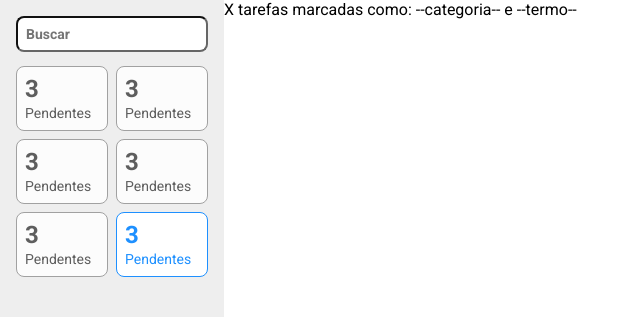
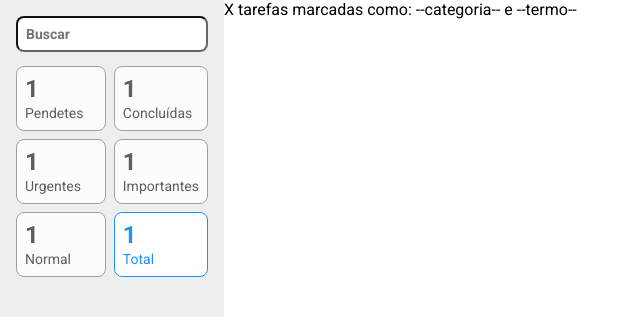
Before and after one commit to dayaneglsantos/Projeto5-EBAC-TodoList, a React (Create React App) app: page / in a window 1280 px wide. Shown: the top 317 px of the page, without its empty margins (0-640 px from the left). Built offline with nearby package versions, Linux system fonts and the light colour scheme.

Commit message:
Parametrizando os filtros

```diff
--- a/src/components/FiltroCard/index.tsx
+++ b/src/components/FiltroCard/index.tsx
@@ -2,12 +2,14 @@ import * as S from './styles'
 
 export type Props = {
   ativo?: boolean
+  legenda: string
+  contador: number
 }
 
-const FiltroCard = (props: Props) => (
-  <S.Card ativo={props.ativo}>
-    <S.Contador>3</S.Contador>
-    <S.Label>Pendentes</S.Label>
+const FiltroCard = ({ ativo, legenda, contador }: Props) => (
+  <S.Card ativo={ativo}>
+    <S.Contador>{contador}</S.Contador>
+    <S.Label>{legenda}</S.Label>
   </S.Card>
 )
 
--- a/src/components/FiltroCard/styles.ts
+++ b/src/components/FiltroCard/styles.ts
@@ -1,7 +1,10 @@
 import styled from 'styled-components'
 import { Props } from '.'
 
-export const Card = styled.div<Props>`
+// Criada nova Props SEM as propriedades de contador e legenda (não faz sentido utiliza-las aqui)
+type PropsAtivo = Omit<Props, 'contador' | 'legenda'>
+
+export const Card = styled.div<PropsAtivo>`
   padding: 8px;
   color: ${(props) => (props.ativo ? '#1e90ff' : '#5e5e5e')};
   background-color: ${(props) => (props.ativo ? '#fff' : '#fcfcfc')};
--- a/src/containers/aside/index.tsx
+++ b/src/containers/aside/index.tsx
@@ -6,12 +6,12 @@ const Aside = () => (
     <div>
       <S.Input type="text" placeholder="Buscar" />
       <S.Filtros>
-        <FiltroCard />
-        <FiltroCard />
-        <FiltroCard />
-        <FiltroCard />
-        <FiltroCard />
-        <FiltroCard ativo />
+        <FiltroCard legenda="Pendetes" contador={1} />
+        <FiltroCard legenda="Concluídas" contador={1} />
+        <FiltroCard legenda="Urgentes" contador={1} />
+        <FiltroCard legenda="Importantes" contador={1} />
+        <FiltroCard legenda="Normal" contador={1} />
+        <FiltroCard ativo legenda="Total" contador={1} />
       </S.Filtros>
     </div>
   </S.Aside>
```
